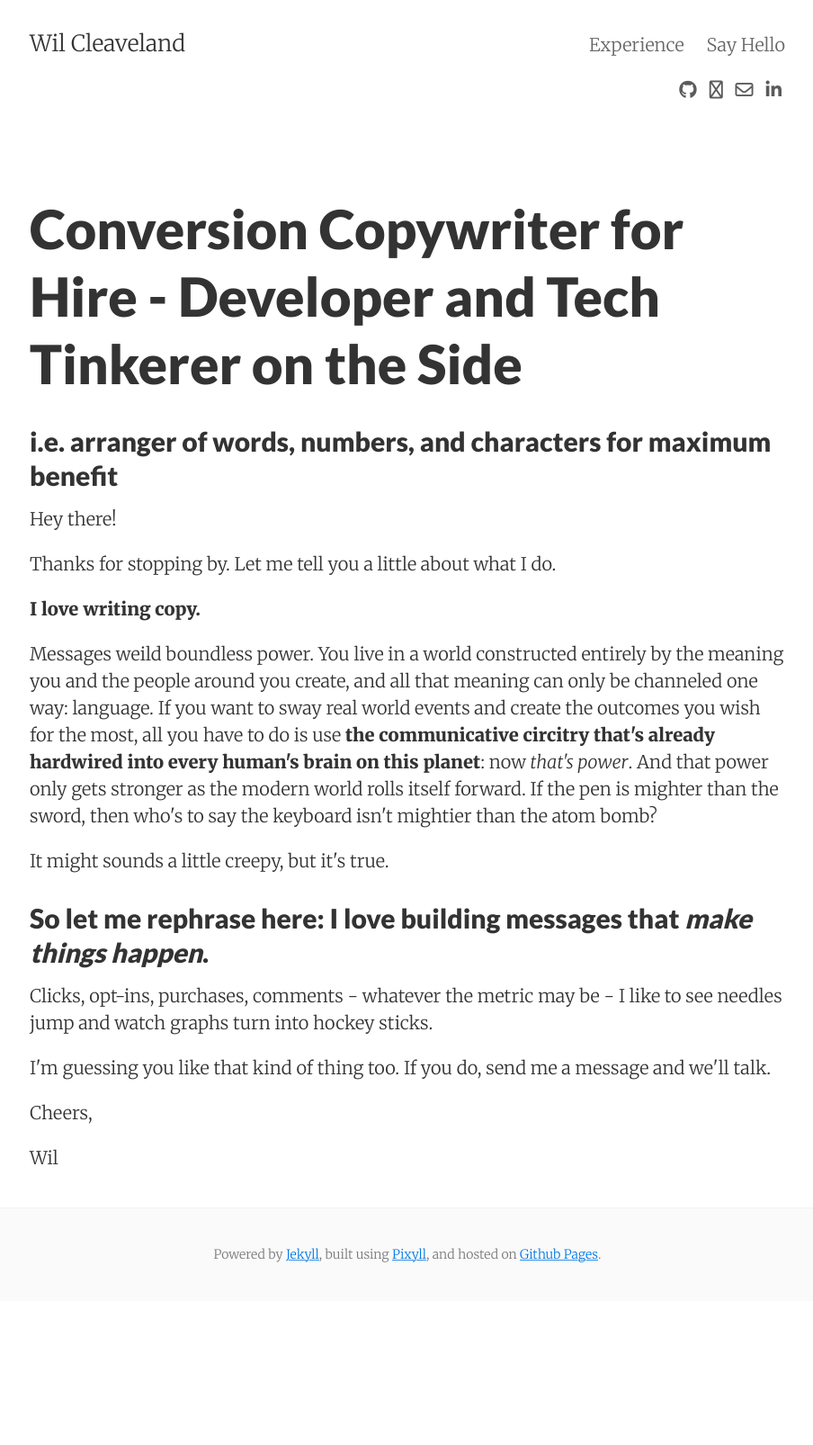
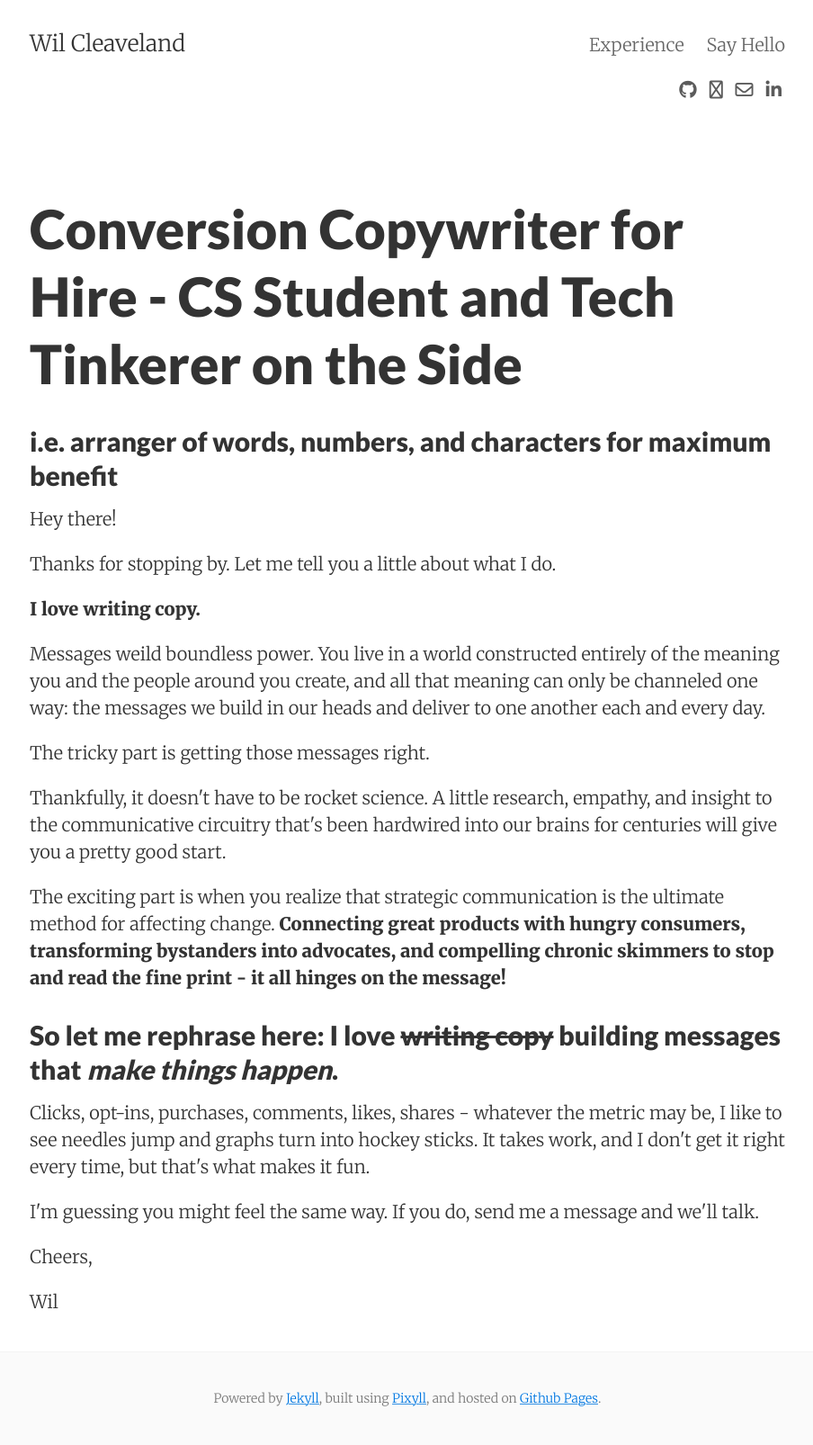
Before and after one commit to WilCleaveland/wilcleaveland.github.io, a Jekyll site: the page built from index.html, in a window 1280 px wide. Shown: the whole page at 90% size, without its empty margins (187-1091 px from the left). Built offline with Jekyll 4.4.1, drawn with Linux system fonts in a browser that asks for light colours; nearby versions of some CDN libraries; the list of posts is cut into pages by our own code; before the commit the page ends 1446 px from its top, so only the background shows below that.

Commit message:
revised homepage

```diff
--- a/index.html
+++ b/index.html
@@ -1,7 +1,7 @@
 ---
 layout: page
 ---
-<h1>Conversion Copywriter for Hire - Developer and Tech Tinkerer on the Side</h1>
+<h1>Conversion Copywriter for Hire - CS Student and Tech Tinkerer on the Side</h1>
 <h2>i.e. arranger of words, numbers, and characters for maximum benefit</h2>
 
 <p>Hey there!</p>
@@ -10,15 +10,20 @@ layout: page
 
 <p><strong>I love writing copy.</strong></p>
 
-<p>Messages weild boundless power. You live in a world constructed entirely by the meaning you and the people around you create, and all that meaning can only be channeled one way: language. If you want to sway real world events and create the outcomes you wish for the most, all you have to do is use <strong>the communicative circitry that's already hardwired into every human's brain on this planet</strong>: now <em>that's power</em>. And that power only gets stronger as the modern world rolls itself forward. If the pen is mighter than the sword, then who's to say the keyboard isn't mightier than the atom bomb?</p>
+<p>Messages weild boundless power. You live in a world constructed entirely of the meaning you and the people around you create, and all that meaning can only be channeled one way: the messages we build in our heads and deliver to one another each and every day.</p>
 
-<p>It might sounds a little creepy, but it's true.</p>
+<p>The tricky part is getting those messages right.</p>
 
-<h2>So let me rephrase here: I love building messages that <em>make things happen</em>.</h2>
+<p>Thankfully, it doesn't have to be rocket science. A little research, empathy, and insight to the communicative circuitry that's been hardwired into our brains for centuries will give you a pretty good start.</p>
 
-<p>Clicks, opt-ins, purchases, comments - whatever the metric may be - I like to see needles jump and watch graphs turn into hockey sticks.</p>
+<p>The exciting part is when you realize that strategic communication is the ultimate method for affecting change. <strong>Connecting great products with hungry consumers, transforming bystanders into advocates, and compelling chronic skimmers to stop and read the fine print - it all hinges on the message!</p></strong>
 
-<p>I'm guessing you like that kind of thing too. If you do, send me a message and we'll talk.</p>
+
+<h2>So let me rephrase here: I love <strike>writing copy</strike> building messages that <em>make things happen</em>.</h2>
+
+<p>Clicks, opt-ins, purchases, comments, likes, shares - whatever the metric may be, I like to see needles jump and graphs turn into hockey sticks. It takes work, and I don't get it right every time, but that's what makes it fun.</p>
+
+<p>I'm guessing you might feel the same way. If you do, send me a message and we'll talk.</p>
 
 <p>Cheers,</p>
 <p>Wil</p>
```
